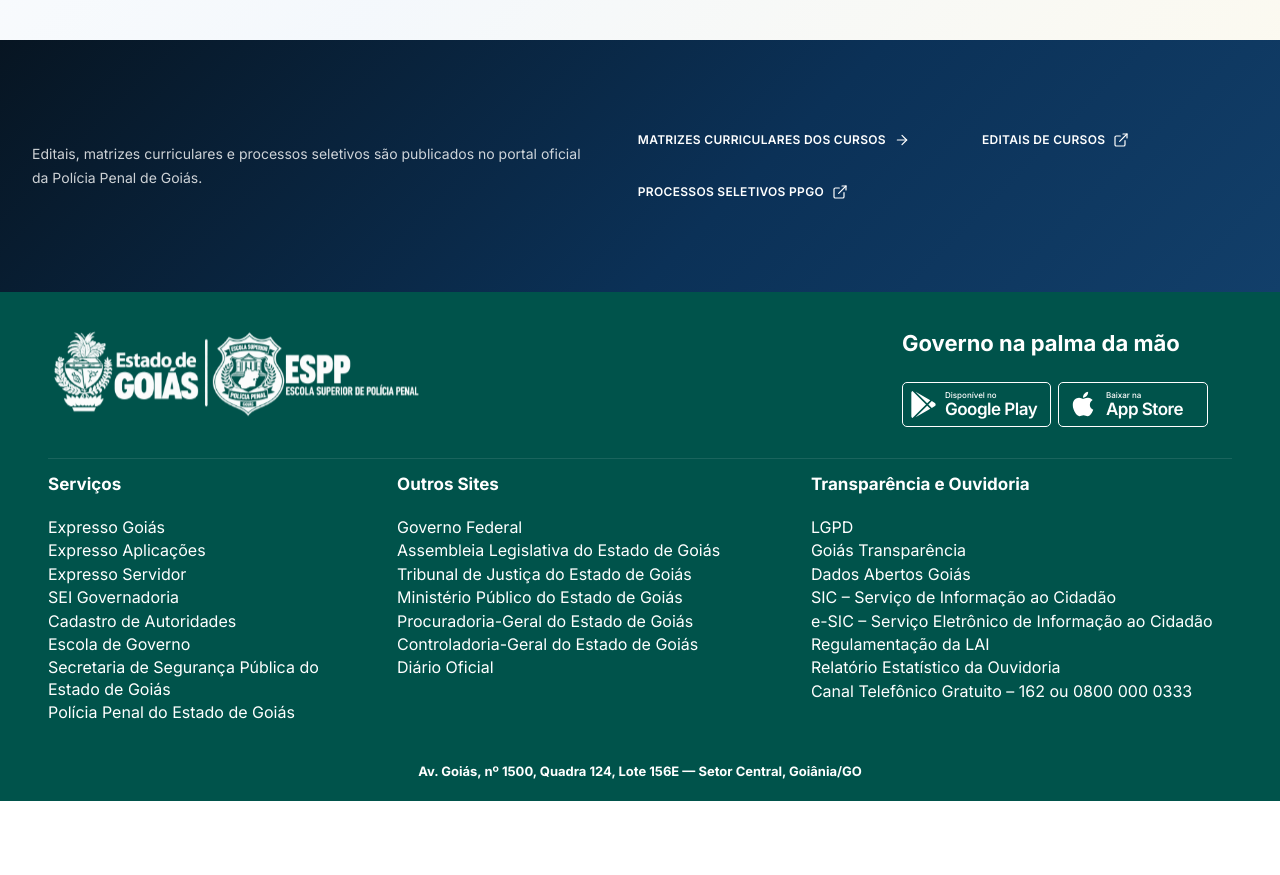
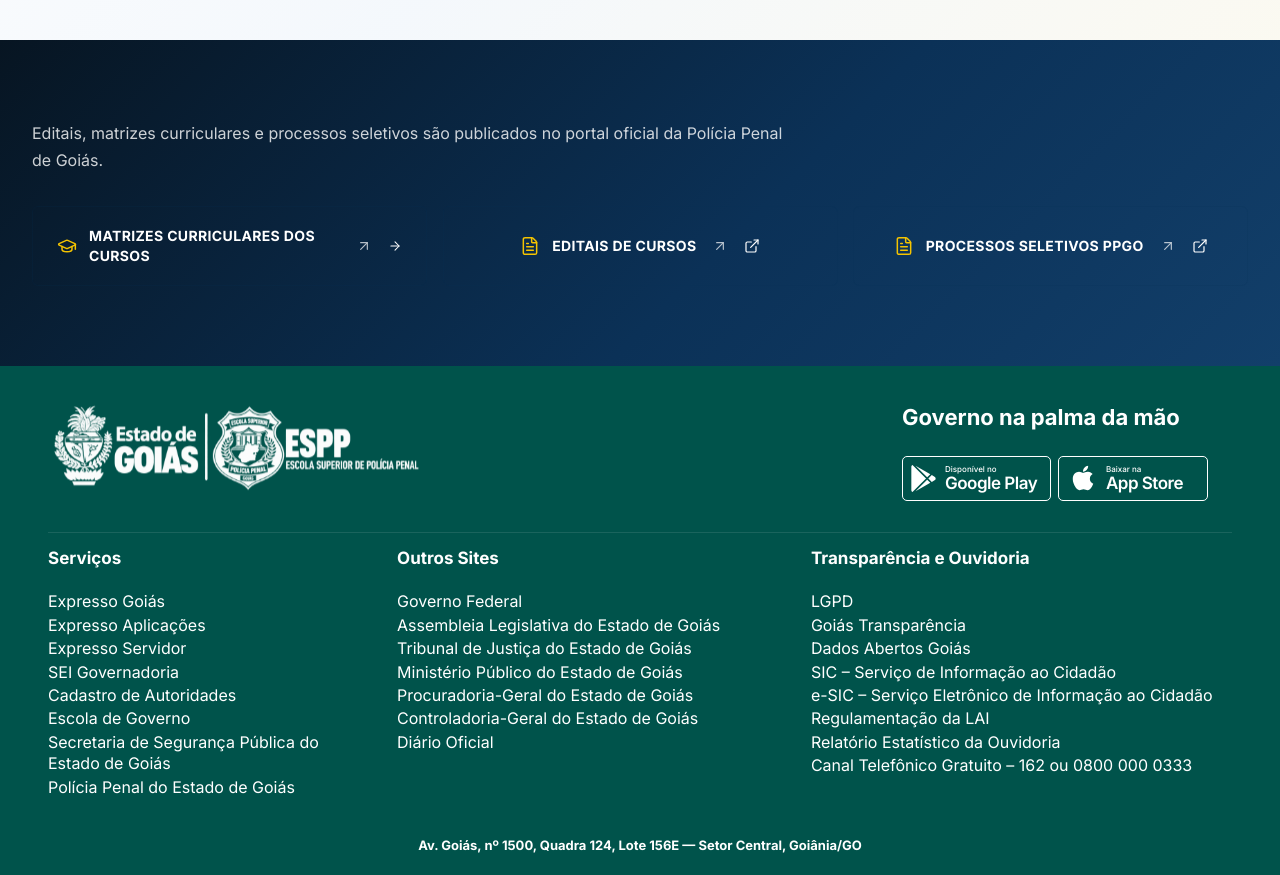
Before and after one commit to jhfmiguel/ppgo-espp-site, a Next.js app in the folder app/: page /cursos in a window 1280 px wide. Shown: the part 1100-1975 px from the top of the page. Before the commit the page ends 1901 px from the top, so only its background shows below. Built offline with nearby package versions, Linux system fonts and the light colour scheme.

Commit message:
Melhora apresentação dos links de cursos

```diff
--- a/app/components/cursos-destaque.tsx
+++ b/app/components/cursos-destaque.tsx
@@ -1,4 +1,4 @@
-import { Clock, MapPin } from "lucide-react";
+import { ArrowUpRight, Clock, FileText, GraduationCap, MapPin } from "lucide-react";
 import { cursos } from "@/content/site";
 import { PageHeader } from "@/components/ui/page-header";
 import { ActionLink } from "@/components/ui/action-link";
@@ -54,23 +54,30 @@ export function CursosDestaque() {
 
       <div className="cursos-faixa-degrade mt-14 w-full bg-[#071522] bg-[linear-gradient(135deg,#071522_0%,#0b3157_58%,#123f6a_100%)] py-16 text-white lg:mt-16 lg:py-20">
         <div className="container-espp">
-          <div className="flex flex-col gap-6 sm:flex-row sm:items-center sm:justify-between">
-            <p className="max-w-xl text-sm leading-relaxed !text-white/80">
-              Editais, matrizes curriculares e processos seletivos são publicados
-              no portal oficial da Polícia Penal de Goiás.
+          <div>
+            <p className="max-w-3xl text-base leading-7 !text-white/80">
+              Editais, matrizes curriculares e processos seletivos são publicados no portal oficial da Polícia Penal de Goiás.
             </p>
-            <div className="flex flex-wrap gap-x-6 gap-y-3">
-              {cursos.links.map((link) => (
+
+            <div className="mt-8 grid gap-4 md:grid-cols-3">
+              {cursos.links.map((link, index) => {
+                const LinkIcon = index === 0 ? GraduationCap : FileText;
+                return (
                   <ActionLink
                     key={link.label}
                     href={link.href}
                     variant="ghost"
                     external={link.external}
-                  className="text-xs !text-white hover:!text-[#f5c400]"
+                    className="group flex min-h-20 items-center justify-between gap-4 rounded-lg border border-white/15 px-5 py-4 !text-white transition-colors hover:border-[#f5c400]/70 hover:!text-[#f5c400]"
                   >
-                  {link.label}
+                    <span className="flex items-center gap-3">
+                      <LinkIcon className="size-5 shrink-0 text-[#f5c400]" aria-hidden="true" />
+                      <span className="text-sm font-bold tracking-wide uppercase">{link.label}</span>
+                    </span>
+                    <ArrowUpRight className="size-4 shrink-0 opacity-70 transition-transform group-hover:-translate-y-0.5 group-hover:translate-x-0.5" aria-hidden="true" />
                   </ActionLink>
-              ))}
+                );
+              })}
             </div>
           </div>
         </div>
```
Lines whose indentation alone changed are shown as unchanged.
